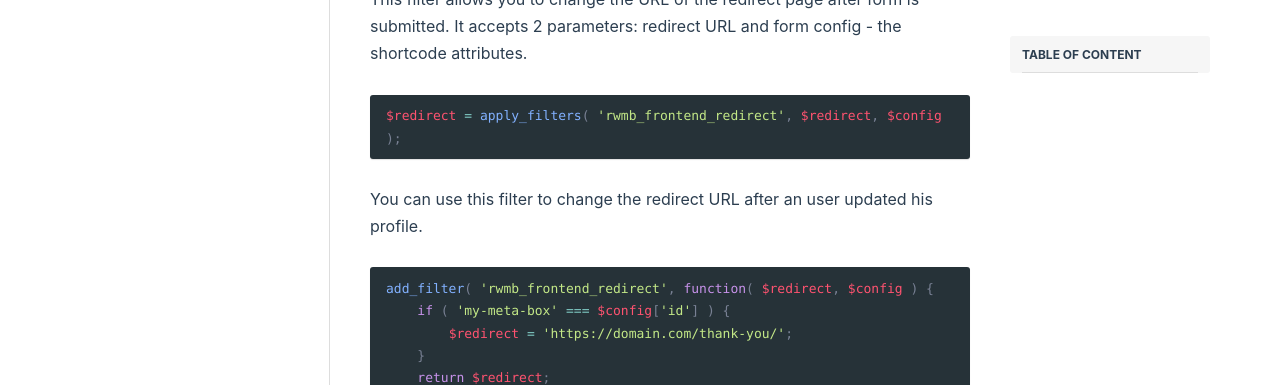
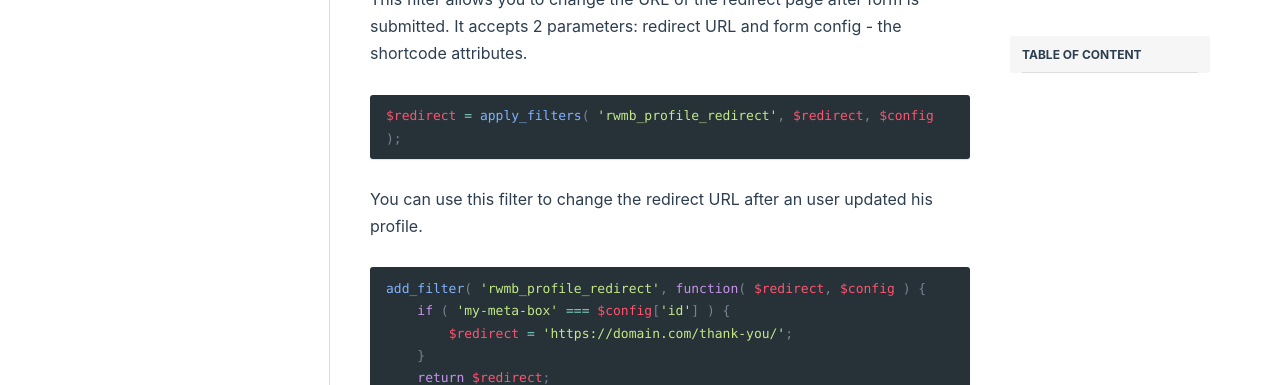
Before and after one commit to wpmetabox/docs, a Jekyll site: the page built from _docs/extensions/mb-user-profile.md, in a window 1280 px wide and 900 px high, scrolled down 2226 px. Shown: the part 152-537 px from the top of the window. Built offline with Jekyll 4.4.1, drawn with Linux system fonts in a browser that asks for light colours; comment, search, counter and statistics services are not loaded; some of the changed text lies outside the part shown.

Commit message:
Update mb-user-profile.md

````diff
--- a/_docs/extensions/mb-user-profile.md
+++ b/_docs/extensions/mb-user-profile.md
@@ -60,13 +60,13 @@ In order to allow developers to do other things with the user form, we have crea
 This filter allows you to change the URL of the redirect page after form is submitted. It accepts 2 parameters: redirect URL and form config - the shortcode attributes.
 
 ```php
-$redirect = apply_filters( 'rwmb_frontend_redirect', $redirect, $config );
+$redirect = apply_filters( 'rwmb_profile_redirect', $redirect, $config );
 ```
 
 You can use this filter to change the redirect URL after an user updated his profile.
 
 ```php
-add_filter( 'rwmb_frontend_redirect', function( $redirect, $config ) {
+add_filter( 'rwmb_profile_redirect', function( $redirect, $config ) {
     if ( 'my-meta-box' === $config['id'] ) {
         $redirect = 'https://domain.com/thank-you/';
     }
@@ -131,7 +131,7 @@ This action fires after the submit button is displayed. It accepts one parameter
 This filter is used to check if the form is validated. You can use this filter to add custom check for the data before it's processed.
 
 ```php
-$is_valid = apply_filters( 'rwmb_frontend_validate', $is_valid, $config );
+$is_valid = apply_filters( 'rwmb_profile_validate', $is_valid, $config );
 ```
 
 ### User data filters
````
